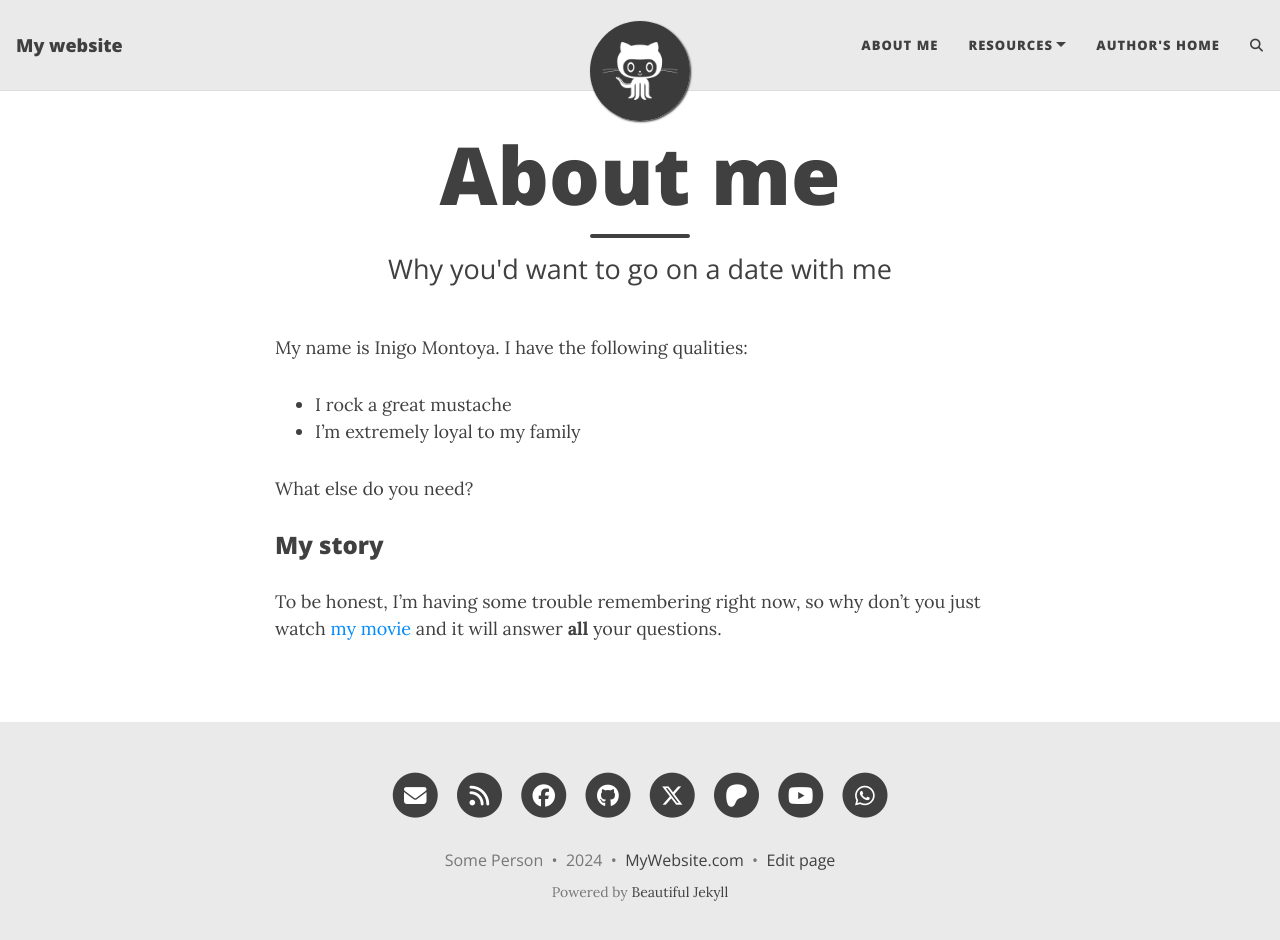
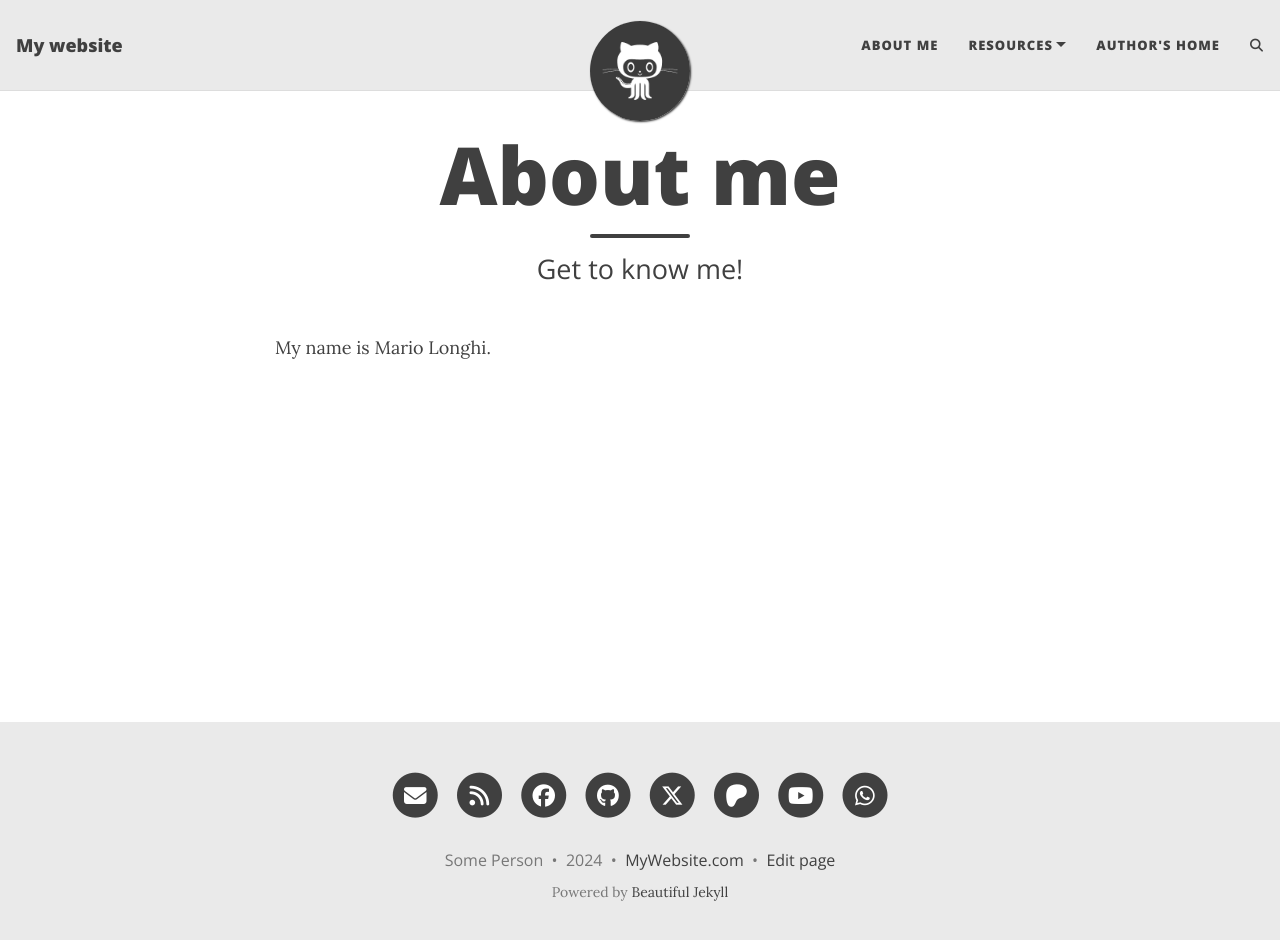
Before and after one commit to mariolonghi/mariolonghi.github.io, a Jekyll site: the page built from aboutme.md, in a window 1280 px wide and 953 px high. Shown: the top 940 px of the window. Built offline with Jekyll 4.4.1, drawn with Linux system fonts in a browser that asks for light colours; comment, search, counter and statistics services are not loaded.

Commit message:
Update aboutme.md

```diff
--- a/aboutme.md
+++ b/aboutme.md
@@ -1,16 +1,7 @@
 ---
 layout: page
 title: About me
-subtitle: Why you'd want to go on a date with me
+subtitle: Get to know me!
 ---
 
-My name is Inigo Montoya. I have the following qualities:
-
-- I rock a great mustache
-- I'm extremely loyal to my family
-
-What else do you need?
-
-### My story
-
-To be honest, I'm having some trouble remembering right now, so why don't you just watch [my movie](https://en.wikipedia.org/wiki/The_Princess_Bride_%28film%29) and it will answer **all** your questions.
+My name is Mario Longhi.
```
